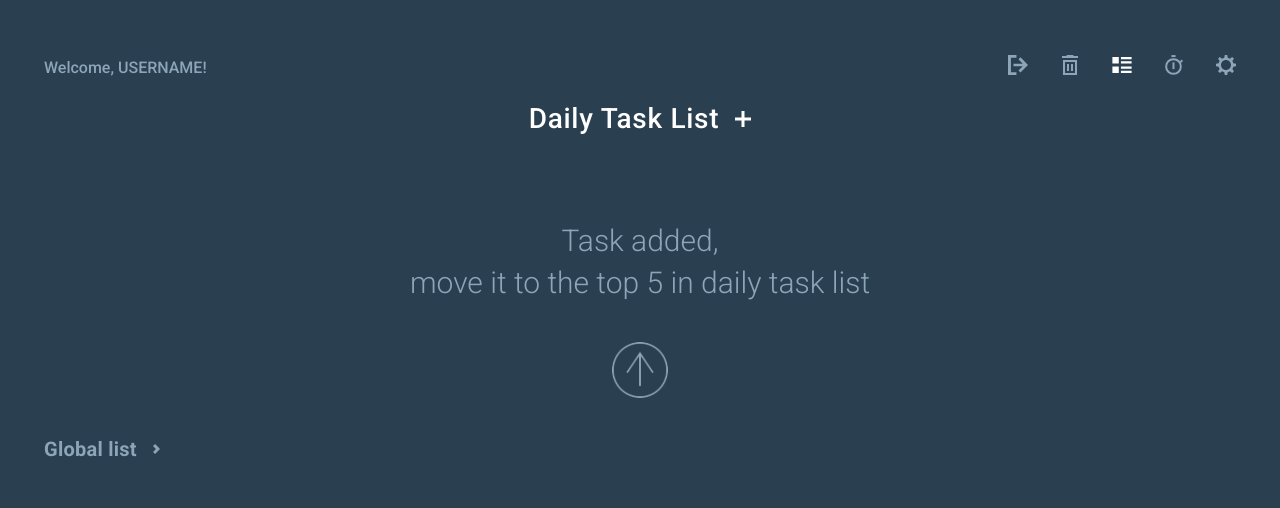
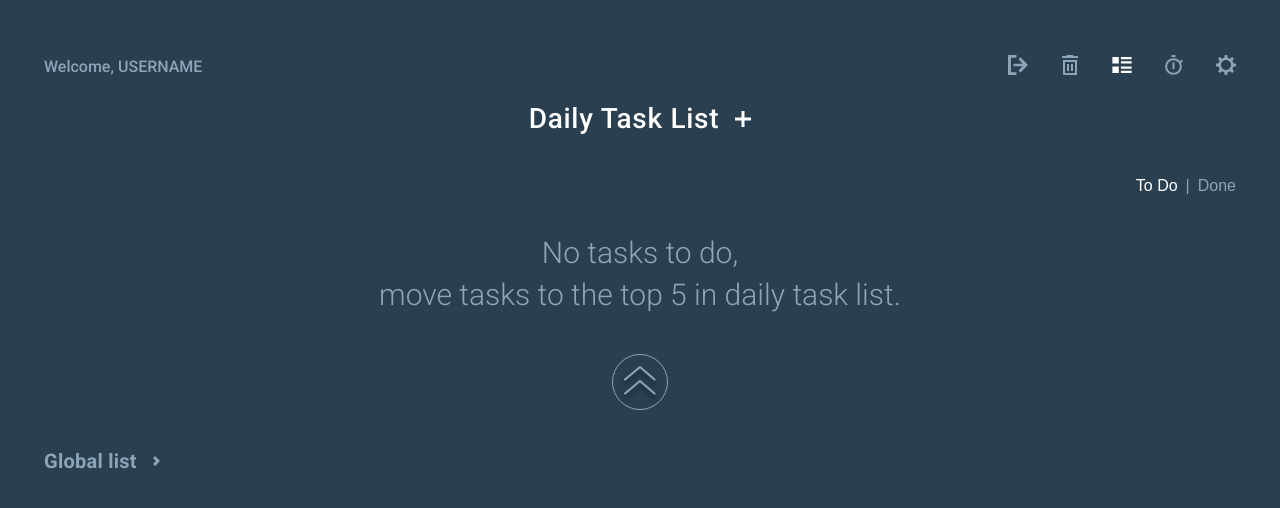
Before and after one commit to WoShiGaoFuShuai/todo-vuex, a Vue app: page / in a window 1280 px wide. Shown: the top 508 px of the page. Built offline with nearby package versions, Linux system fonts and the light colour scheme.

Commit message:
Fixed navbar, created NoGlobalTasks component, fixed problems with filtration & deleting objects in GlobalList
Made navbar absolute & added background to it

```diff
--- a/src/components/AppNavbar.vue
+++ b/src/components/AppNavbar.vue
@@ -1,5 +1,6 @@
 <template>
-  <nav class="nav">
+  <div>
+    <!-- <nav class="nav">
       <ul class="nav-ul">
         <template>
           <li class="nav-li nav-username">Welcome, USERNAME!</li>
@@ -55,7 +56,68 @@
           </div>
         </template>
       </ul>
+    </nav> -->
+
+    <nav class="nav">
+      <span :class="['username', { mobile: activeHamburger }]"
+        >Welcome, USERNAME</span
+      >
+      <ul :class="['nav-ul', { mobile: activeHamburger }]">
+        <template>
+          <li :class="['nav-li', { active: activeHamburger }]">
+            <img src="@/assets/images/Logout.svg" alt="" />
+          </li>
+          <li :class="['nav-li', { active: activeHamburger }]">
+            <router-link :to="{ name: 'deleted' }">
+              <div class="delete-btn-wrapper">
+                <img src="@/assets/images/Delete.svg" alt="" />
+                <div v-if="deletedTodos.length" class="delete-quantity">
+                  <img src="@/assets/images/Delete-quantity.svg" alt="" />
+                  <span class="delete-quantity-num">{{
+                    deletedTodos.length
+                  }}</span>
+                </div>
+              </div>
+            </router-link>
+          </li>
+          <li :class="['nav-li', { active: activeHamburger }]">
+            <router-link :to="{ name: 'home' }">
+              <img src="@/assets/images/Global List.svg" alt="" />
+            </router-link>
+          </li>
+          <li :class="['nav-li', { active: activeHamburger }]">
+            <router-link :to="{ name: 'timer' }">
+              <img src="@/assets/images/Timer.svg" alt="" />
+            </router-link>
+          </li>
+
+          <li :class="['nav-li', { active: activeHamburger }]">
+            <router-link :to="{ name: 'settings' }">
+              <img src="@/assets/images/Settings.svg" alt="" />
+            </router-link>
+          </li>
+          <li
+            :class="['hamburger', { active: activeHamburger }]"
+            @click="toggleHamburger"
+          >
+            <span class="bar"></span>
+            <span class="bar"></span>
+            <span class="bar"></span>
+          </li>
+        </template>
+        <template>
+          <div class="gone">
+            <router-link :to="{ name: 'login' }"
+              ><li class="nav-li link">Login</li></router-link
+            >
+            <router-link :to="{ name: 'signup' }"
+              ><li class="nav-li link">Signup</li></router-link
+            >
+          </div>
+        </template>
+      </ul>
     </nav>
+  </div>
 </template>
 
 <script>
@@ -85,6 +147,16 @@ export default {
 .nav {
   position: relative;
 
+  @media (max-width: 768px) {
+    padding-bottom: 32px;
+  }
+
+  .username {
+    position: absolute;
+    top: 5px;
+    color: var(--greyish);
+  }
+
   .nav-ul {
     display: flex;
     justify-content: flex-end;
@@ -95,6 +167,14 @@ export default {
       align-items: flex-end;
     }
 
+    &.mobile {
+      position: absolute;
+      right: 0;
+      background-color: rgba(0, 0, 0, 0.2);
+      border-radius: 8px;
+      padding: 6px 0;
+    }
+
     .hamburger {
       display: none;
       cursor: pointer;
@@ -103,8 +183,8 @@ export default {
       @media (max-width: 768px) {
         display: block;
         position: absolute;
-        top: 0;
-        right: 0;
+        top: 6px;
+        right: 8px;
       }
 
       .bar {
@@ -147,18 +227,22 @@ export default {
       margin-left: 32px;
       padding-top: 5px;
 
-      &:first-of-type {
-        margin-left: 0;
-        margin-right: auto;
-        color: var(--greyish);
-        padding-top: 3px;
+      // &:first-of-type {
+      //   margin-left: 0;
+      //   margin-right: auto;
+      //   color: var(--greyish);
+      //   padding-top: 3px;
+
+      //   @media (max-width: 768px) {
+      //     display: block;
+      //   }
+      // }
 
       @media (max-width: 768px) {
-          display: block;
-        }
+        &:first-of-type {
+          padding-top: 40px;
         }
 
-      @media (max-width: 768px) {
         display: none;
         margin-left: 0;
         padding-top: 10px;
@@ -206,6 +290,8 @@ export default {
       &.active {
         @media (max-width: 768px) {
           display: block;
+          padding-left: 10px;
+          padding-right: 10px;
         }
       }
     }
--- a/src/components/daily/DailyTask.vue
+++ b/src/components/daily/DailyTask.vue
@@ -10,15 +10,15 @@
       />
       <AddTaskModal v-if="isOpen" />
     </div>
-    <NoTasks v-if="!todos.length && !dailyTodos.length" />
-    <NoDailyTasks v-if="todos.length && !dailyTodos.length" />
+    <NoTasks
+      v-if="!todos.length && !dailyTodos.length && !dailyDoneTodos.length"
+    />
   </div>
 </template>
 
 <script>
 import AddTaskModal from "@/components/modals/AddTaskModal.vue";
 import NoTasks from "@/components/daily/NoTasks.vue";
-import NoDailyTasks from "@/components/daily/NoDailyTasks.vue";
 import { mapGetters } from "vuex";
 
 export default {
@@ -26,7 +26,6 @@ export default {
   components: {
     AddTaskModal,
     NoTasks,
-    NoDailyTasks,
   },
   methods: {
     openModalAdd() {
@@ -39,6 +38,7 @@ export default {
       isOpen: "modals/isOpen",
       todos: "tasks/todos",
       dailyTodos: "tasks/dailyTodos",
+      dailyDoneTodos: "tasks/dailyDoneTodos",
     }),
   },
 };
--- a/src/components/daily/NoDailyTasks.vue
+++ b/src/components/daily/NoDailyTasks.vue
@@ -2,19 +2,24 @@
   <div class="no-daily-task-wrapper">
     <div class="content">
       <h2 class="text">
-        Task added, <br />
-        move it to the top 5 in daily task list
+        <slot></slot>
       </h2>
-
-      <div class="image">
-        <img src="@/assets/images/Arrow-up.svg" alt="" />
+      <div v-if="typeOfTodos !== 'doneDaily'" class="image">
+        <img src="@/assets/images/Arrows-up.svg" alt="" />
       </div>
     </div>
   </div>
 </template>
 
 <script>
-export default {};
+export default {
+  name: "NoDailyTasks",
+  props: {
+    typeOfTodos: {
+      type: String,
+    },
+  },
+};
 </script>
 
 <style lang="scss" scoped>
@@ -25,7 +30,7 @@ export default {};
     align-items: center;
     flex-direction: column;
     text-align: center;
-    margin: 80px 0 28px;
+    margin: 32px 0 28px;
 
     .text {
       font-weight: 300;
--- a/src/components/daily/TopDailyTasks.vue
+++ b/src/components/daily/TopDailyTasks.vue
@@ -1,24 +1,89 @@
 <template>
   <div class="content">
     <ul class="content-nav">
-      <li class="li">To Do</li>
+      <li
+        @click="changeTodoToShow('dailyTodos')"
+        :class="['li', { active: typeOfTodos === 'daily' }]"
+      >
+        To Do
+      </li>
       <li class="li passive">|</li>
-      <li class="li">Done</li>
+      <li
+        @click="changeTodoToShow('dailyDoneTodos')"
+        :class="['li', { active: typeOfTodos === 'doneDaily' }]"
+      >
+        Done
+      </li>
     </ul>
-
-    <TodoTasks :todos="dailyTodos" :typeOfTodos="'daily'" />
+    <TodoTasks :todos="todoToShow" :typeOfTodos="typeOfTodos" />
+    <div
+      :class="['no-daily-tasks', { 'not-active': typeOfTodos === 'doneDaily' }]"
+    >
+      <NoDailyTasks
+        v-if="todos.length && !dailyTodos.length"
+        :class="{ 'not-active': typeOfTodos === 'doneDaily' }"
+      >
+        {{ textTodo.line1 }} <br />
+        {{ textTodo.line2 }}
+      </NoDailyTasks>
+      <NoDailyTasks
+        v-if="todos.length && !dailyDoneTodos.length"
+        :typeOfTodos="typeOfTodos"
+        :class="{ 'not-active': typeOfTodos === 'daily' }"
+      >
+        {{ textDone.line1 }} <br />
+        {{ textDone.line2 }}
+      </NoDailyTasks>
+    </div>
   </div>
 </template>
 
 <script>
 import TodoTasks from "@/components/TodoTasks.vue";
+import NoDailyTasks from "@/components/daily/NoDailyTasks.vue";
+
 import { mapGetters } from "vuex";
 
 export default {
   name: "DailyTasks",
-  components: { TodoTasks },
+  components: { TodoTasks, NoDailyTasks },
+
   computed: {
-    ...mapGetters({ dailyTodos: "tasks/dailyTodos" }),
+    ...mapGetters({
+      dailyTodos: "tasks/dailyTodos",
+      dailyDoneTodos: "tasks/dailyDoneTodos",
+      todos: "tasks/todos",
+    }),
+  },
+  data() {
+    return {
+      todoToShow: null,
+      typeOfTodos: null,
+      textTodo: {
+        line1: "No tasks to do,",
+        line2: "move tasks to the top 5 in daily task list.",
+      },
+      textDone: {
+        line1: "No finished tasks,",
+        line2: "done a task and return here, please.",
+      },
+    };
+  },
+  beforeMount() {
+    this.todoToShow = this.dailyTodos;
+    this.typeOfTodos = "daily";
+  },
+  methods: {
+    changeTodoToShow(todosToShow) {
+      console.log(todosToShow);
+      if (todosToShow === "dailyDoneTodos") {
+        this.todoToShow = this.dailyDoneTodos;
+        this.typeOfTodos = "doneDaily";
+      } else {
+        this.todoToShow = this.dailyTodos;
+        this.typeOfTodos = "daily";
+      }
+    },
   },
 };
 </script>
@@ -42,14 +107,22 @@ export default {
       &:hover {
         cursor: pointer;
         color: #fff;
-        transform: scale(1.1);
       }
 
       &:hover.passive {
         color: var(--greyish);
         cursor: default;
-        transform: none;
       }
+
+      &.active {
+        color: #fff;
+      }
+    }
+  }
+
+  .no-daily-tasks {
+    .not-active {
+      display: none;
     }
   }
 
--- a/src/components/global/GlobalList.vue
+++ b/src/components/global/GlobalList.vue
@@ -10,11 +10,11 @@
         />
       </div>
 
-      <div :class="['right', { active }]" v-if="active">
+      <div :class="['right', { active }]">
         <ul :class="['bars-container', { active }]">
           <li class="bar-item" v-for="(bar, i) in bars" :key="i">
             <span
-              @click="sortTodosByPriority(bar, $event)"
+              @click="sortTodosByPriority(bar)"
               :class="['name', { currentActiveBar: bar === currentActiveBar }]"
               >{{ bar }}</span
             >
@@ -26,18 +26,21 @@
 
     <div class="global-list-content">
       <TodoTasks v-if="active" :todos="todosToShow" :typeOfTodos="'global'" />
+      <NoGlobalTasks v-if="!todosToShow.length" :barName="currentActiveBar" />
     </div>
   </div>
 </template>
 
 <script>
 import TodoTasks from "@/components/TodoTasks.vue";
+import NoGlobalTasks from "@/components/global/NoGlobalTasks.vue";
 import { mapGetters } from "vuex";
 
 export default {
   name: "GlobalList",
   components: {
     TodoTasks,
+    NoGlobalTasks,
   },
   data() {
     return {
@@ -57,20 +60,44 @@ export default {
     }),
   },
   methods: {
-    sortTodosByPriority(priorityType) {
-      if (priorityType === "all") this.todosToShow = this.todos;
-      if (priorityType === "urgent") this.todosToShow = this.urgentTodos;
-      if (priorityType === "high") this.todosToShow = this.highTodos;
-      if (priorityType === "middle") this.todosToShow = this.middleTodos;
-      if (priorityType === "low") this.todosToShow = this.lowTodos;
-      this.currentActiveBar = priorityType;
-    },
     toggleGlobalState() {
       this.active = !this.active;
 
       if (this.active) {
         this.currentActiveBar = "all";
         this.todosToShow = this.todos;
+      }
+    },
+    sortTodosByPriority(priorityType) {
+      switch (priorityType) {
+        case "all":
+          this.todosToShow = this.todos;
+          break;
+
+        default:
+          this.todosToShow = this.todos.filter(
+            (todo) => todo.priority === priorityType
+          );
+      }
+      console.log("sort");
+      this.currentActiveBar = priorityType;
+    },
+  },
+  // beforeUpdate() {
+  //   console.log(" beforeUpdate");
+  // },
+  // updated() {
+  // this.currentActiveBar = "urgent";
+  // console.log("UPDARED");
+  // },
+  beforeMount() {
+    this.todosToShow = this.todos;
+  },
+  watch: {
+    todos(newValue) {
+      this.sortTodosByPriority(this.currentActiveBar);
+      if (!newValue.length) {
+        this.currentActiveBar = "all";
       }
     },
   },
@@ -140,13 +167,13 @@ export default {
   }
 
   .right {
-    transition: 1s all ease-in;
+    transition: 0.3s all ease-in;
     opacity: 0;
-    transition: 1s all ease-in;
+    pointer-events: none;
 
     &.active {
-      transition: 1s all ease-in;
       opacity: 1;
+      pointer-events: auto;
     }
 
     .bars-container {
--- /dev/null
+++ b/src/components/global/NoGlobalTasks.vue
@@ -0,0 +1,24 @@
+<template>
+  <h2 class="no-tasks-priority">No tasks with priority: '{{ barName }}.'</h2>
+</template>
+
+<script>
+export default {
+  name: "NoGlobalTasks",
+  props: {
+    barName: {
+      type: String,
+      default: "all",
+    },
+  },
+};
+</script>
+
+<style lang="scss" scoped>
+.no-tasks-priority {
+  color: var(--greyish);
+  font-weight: 300;
+  font-size: 30px;
+  text-align: center;
+}
+</style>
--- a/src/components/modals/AddTaskModal.vue
+++ b/src/components/modals/AddTaskModal.vue
@@ -148,7 +148,6 @@ export default {
       deadline: "",
       estimation: 1,
       priority: "low",
-      check: true,
       categoryArray: [
         {
           name: "Work",
@@ -192,6 +191,7 @@ export default {
         estimation: this.estimation,
         priority: this.priority,
         id: Math.random(),
+        done: false,
       };
       this.$store.dispatch("tasks/addNewTodo", newTodo);
       this.$store.dispatch("modals/closeModals");
--- a/src/store/modules/tasks.js
+++ b/src/store/modules/tasks.js
@@ -10,6 +10,7 @@ export default {
         deadline: "today",
         category: "work",
         id: 111111,
+        done: false,
       },
       {
         title: "333333333",
@@ -19,6 +20,7 @@ export default {
         deadline: "2022-02-12",
         category: "work",
         id: 44444,
+        done: false,
       },
       {
         title: "Learing fa a afassasasas as asas sfs fqw sa ffqwqw",
@@ -28,6 +30,7 @@ export default {
         deadline: "today",
         category: "sport",
         id: 3333,
+        done: false,
       },
       {
         title: "123",
@@ -37,6 +40,7 @@ export default {
         deadline: "today",
         category: "sport",
         id: 22222,
+        done: false,
       },
     ],
     deletedTodos: [],
@@ -79,10 +83,46 @@ export default {
     RESET_DELETE_COMPLETELY_TASK_ID(state) {
       state.deleteCompletelyTaskId = null;
     },
-    PUSH_TO_DAILY_TODOS(state, task, taskIndex) {
-      console.log("IM WORKING MUT");
+    PUSH_TO_DAILY_TODOS(state, id) {
+      //GETTING INDEX OF A TASK
+      const taskIndex = state.todos.indexOf(
+        ...state.todos.filter((item) => item.id === id)
+      );
+
+      //GETTING A TASK
+      const task = state.todos[taskIndex];
+      state.dailyTodos.push(task);
+
+      //DELETING A TASK
       state.todos.splice(taskIndex, 1);
-      state.dailyTodos.push(task);
+    },
+    DELETE_DAILY_TASK(state, id) {
+      const taskIndex = state.dailyTodos.indexOf(
+        ...state.dailyTodos.filter((item) => item.id === id)
+      );
+      const task = state.dailyTodos[taskIndex];
+
+      state.deletedTodos.push(task);
+      state.dailyTodos.splice(taskIndex, 1);
+    },
+    DONE_TASK(state, id) {
+      const taskIndex = state.dailyTodos.indexOf(
+        ...state.dailyTodos.filter((item) => item.id === id)
+      );
+      const task = state.dailyTodos[taskIndex];
+      task.done = true;
+
+      state.dailyDoneTodos.push(task);
+      state.dailyTodos.splice(taskIndex, 1);
+    },
+    DELETE_DONE_DAILY_TASK(state, id) {
+      const taskIndex = state.dailyDoneTodos.indexOf(
+        ...state.dailyDoneTodos.filter((item) => item.id === id)
+      );
+      const deletedTask = state.dailyDoneTodos[taskIndex];
+      state.deletedTodos.push(deletedTask);
+
+      state.dailyDoneTodos.splice(taskIndex, 1);
     },
   },
   actions: {
@@ -101,17 +141,17 @@ export default {
     resetDeleteCompletelyTaskId({ commit }) {
       commit("RESET_DELETE_COMPLETELY_TASK_ID");
     },
-    pushToDailyTodos({ commit, state }, id) {
-      //GETTING INDEX OF A TASK
-      const taskIndex = state.todos.indexOf(
-        ...state.todos.filter((item) => item.id === id)
-      );
-
-      //ADDING A 'STATUS' KEY TO A TASK
-      const taskToPush = state.todos[taskIndex];
-      taskToPush.status = "todo";
-
-      commit("PUSH_TO_DAILY_TODOS", taskToPush, taskIndex);
+    pushToDailyTodos({ commit }, id) {
+      commit("PUSH_TO_DAILY_TODOS", id);
+    },
+    deleteDailyTask({ commit }, id) {
+      commit("DELETE_DAILY_TASK", id);
+    },
+    doneTask({ commit }, id) {
+      commit("DONE_TASK", id);
+    },
+    deleteDoneDailyTask({ commit }, id) {
+      commit("DELETE_DONE_DAILY_TASK", id);
     },
   },
   getters: {
--- a/src/views/DeletedView.vue
+++ b/src/views/DeletedView.vue
@@ -46,7 +46,7 @@ export default {
     display: flex;
     flex-direction: column;
     align-items: center;
-    margin-top: 40px;
+    margin-top: 80px;
 
     .text {
       font-weight: 300;
--- a/src/views/HomeView.vue
+++ b/src/views/HomeView.vue
@@ -1,8 +1,7 @@
 <template>
   <div class="home">
     <DailyTask />
-    <TopDailyTasks v-if="dailyDoneTodos.length || dailyTodos.length" />
-    <!-- <NoTasks /> -->
+    <TopDailyTasks />
     <GlobalList />
   </div>
 </template>
@@ -10,14 +9,13 @@
 <script>
 import DailyTask from "@/components/daily/DailyTask.vue";
 import TopDailyTasks from "@/components/daily/TopDailyTasks.vue";
-// import NoTasks from "@/components/daily/NoTasks.vue";
+
 import GlobalList from "@/components/global/GlobalList.vue";
-import { mapGetters } from "vuex";
+// import { mapGetters } from "vuex";
 
 export default {
   name: "HomeView",
   components: {
-    // NoTasks,
     DailyTask,
     GlobalList,
     TopDailyTasks,
@@ -25,12 +23,11 @@ export default {
   data() {
     return {};
   },
-  computed: {
-    ...mapGetters({
-      dailyDoneTodos: "tasks/dailyDoneTodos",
-      dailyTodos: "tasks/dailyTodos",
-    }),
-  },
+  // computed: {
+  // ...mapGetters({
+  // todos: "tasks/todos",
+  // }),
+  // },
 };
 </script>
 
```
Also changed, not shown: src/components/TodoTasks.vue (+72 -7 lines), src/assets/images/Arrow-up.svg (deleted), src/assets/images/Arrows-up.svg (added). Lines whose indentation alone changed are shown as unchanged.
